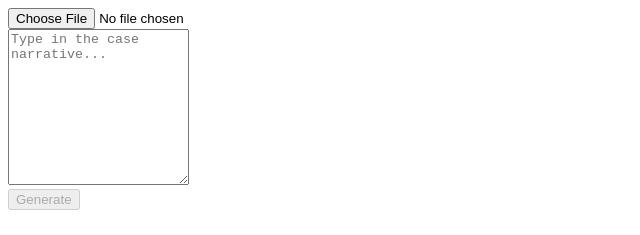
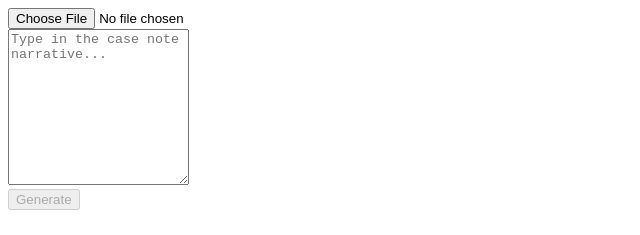
Before and after one commit to reeeels/MAKI, a Next.js app: page /results in a window 1280 px wide. Shown: the top 235 px of the page, without its empty margins (0-640 px from the left). Built offline with nearby package versions, Linux system fonts and the light colour scheme.

Commit message:
feat: Changed textarea placeholder in results

```diff
--- a/pages/results.tsx
+++ b/pages/results.tsx
@@ -49,7 +49,7 @@ const Results = () => {
                             {/* <button className='btn btn-light btn-outline-secondary text-dark'>Upload</button> */}
                         </div>
                         <div className="input-group mt-5">
-                            <textarea className="form-control shadow-none" placeholder='Type in the case narrative...' rows={10} onChange={handleText}>{text}</textarea>
+                            <textarea className="form-control shadow-none" placeholder='Type in the case note narrative...' rows={10} onChange={handleText}>{text}</textarea>
                         </div>
                         <div className='align-items-right'>
                             <button className='btn btn-light btn-outline-secondary text-dark float-right mt-3' disabled={!text} onClick={handleGenerate}>Generate</button>
```
